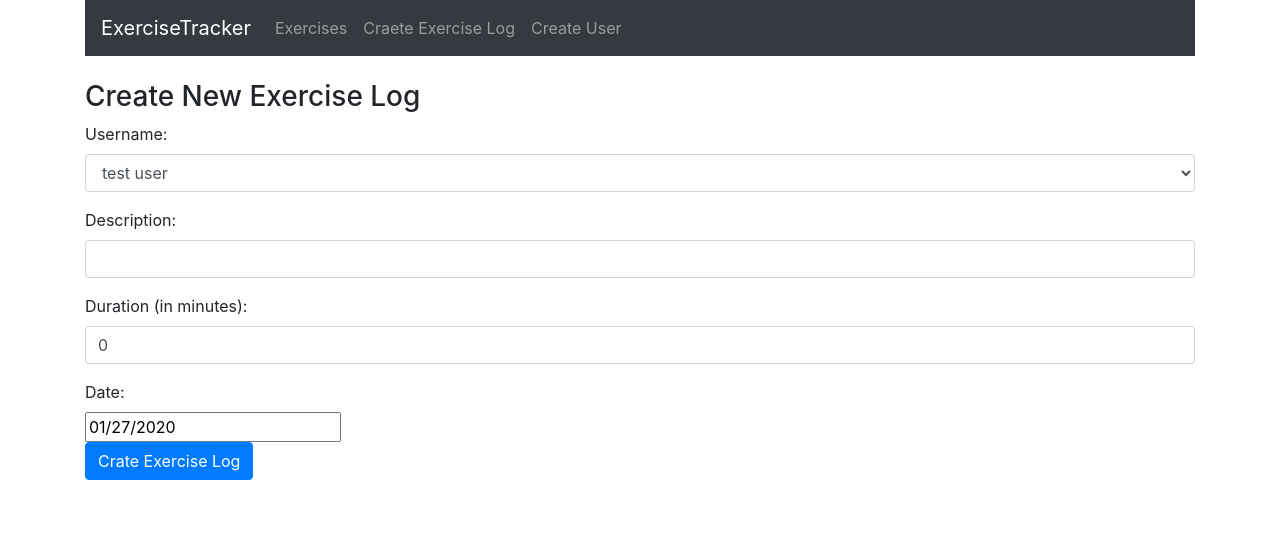
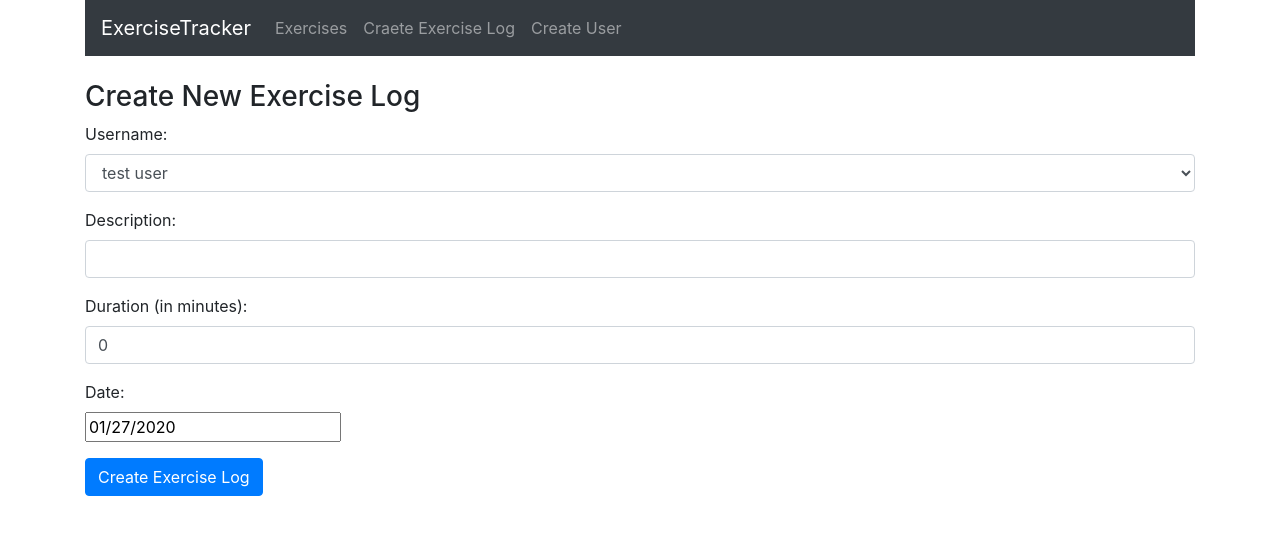
Before and after one commit to venturads/exercise-app, a React (Create React App) app: page /create in a window 1280 px wide. Shown: the top 534 px of the page. Built offline with nearby package versions, Linux system fonts and the light colour scheme.

Commit message:
fix datepicker classname

```diff
--- a/src/components/create-exercise.components.js
+++ b/src/components/create-exercise.components.js
@@ -106,7 +106,7 @@
                         onChange={this.onChangeDuration}
                          />
                     </div>
-                    <div>
+                    <div className="form-group">
                         <label>Date: </label>
                         <div>
                             <DatePicker
@@ -116,7 +116,7 @@
                         </div>
                     </div>
                     <div className="form-group">
-                        <input type="submit" value="Crate Exercise Log" className="btn btn-primary" />
+                        <input type="submit" value="Create Exercise Log" className="btn btn-primary" />
                     </div>
                 </form>
             </div>
```
